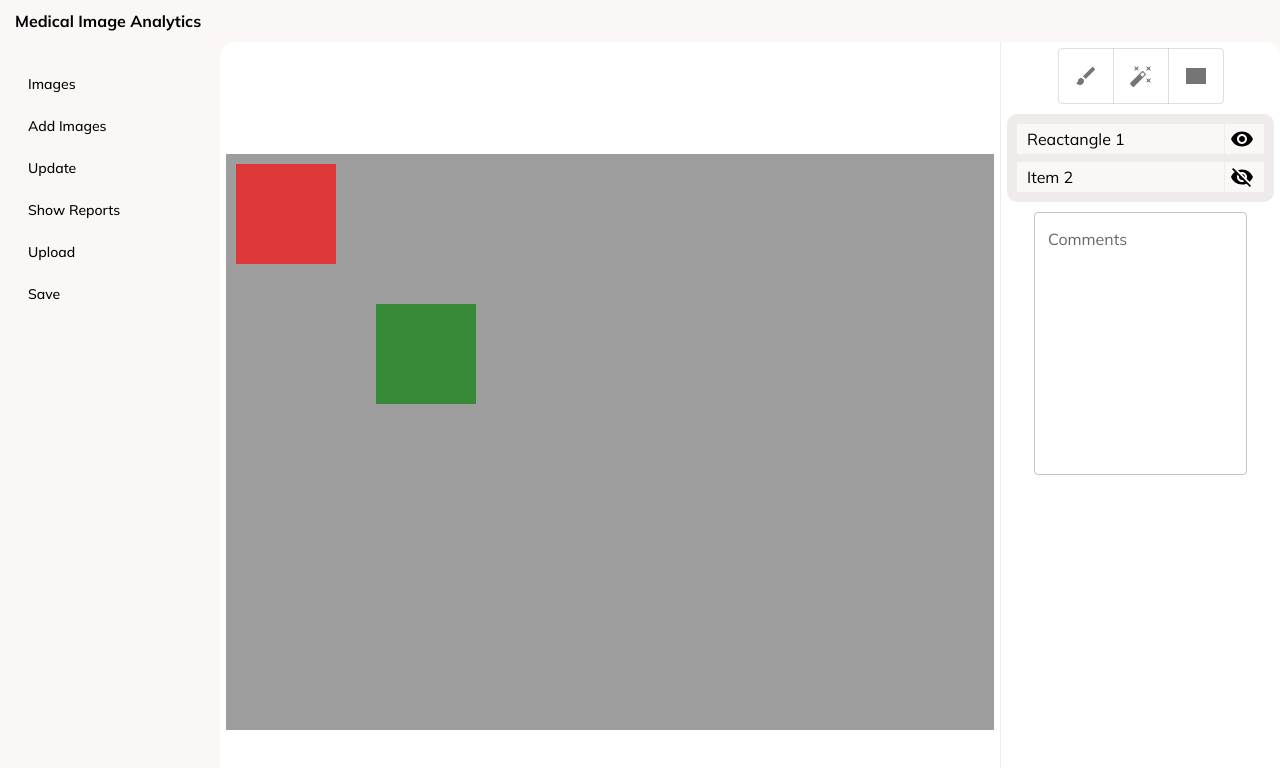
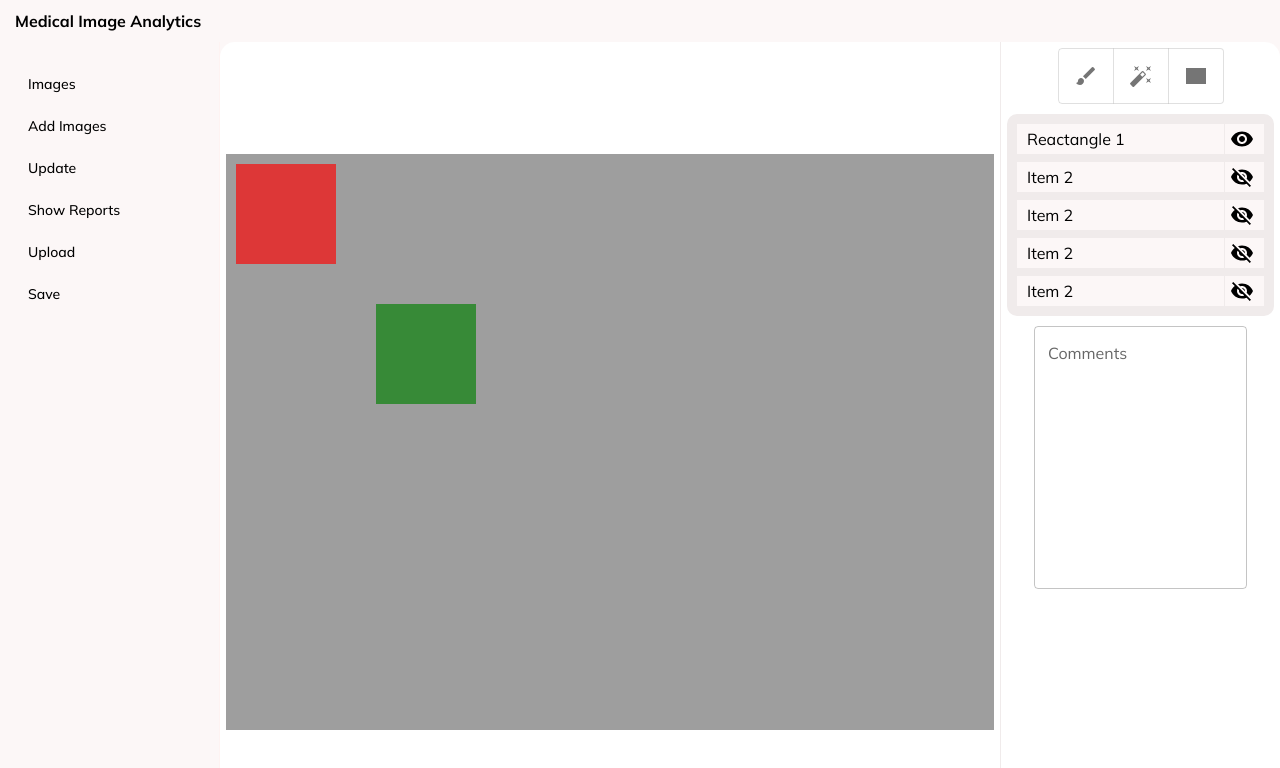
Before and after one commit to fahad-git/cardiacsegnet-frontend, a Next.js app in the folder frontend/: page /imageEditor in a window 1280 px wide. Shown: the top 768 px of the page. Built offline with nearby package versions, Linux system fonts and the light colour scheme.

Commit message:
add rectangle on canvas

```diff
--- a/frontend/src/components/ImageEditorComponents/ImageEditor/ImageEditor.tsx
+++ b/frontend/src/components/ImageEditorComponents/ImageEditor/ImageEditor.tsx
@@ -94,6 +94,19 @@ function ImageEditor() {
     e: React.MouseEvent<HTMLElement>,
     newValue: string | null
   ) => {
+    if (newValue === "rectangle") {
+      setRectangles([
+        ...rectangles,
+        {
+          x: 10,
+          y: 10,
+          width: 100,
+          height: 100,
+          fill: "pink",
+          id: "rect" + rectangles.length + 1,
+        },
+      ]);
+    }
     if (newValue === tool || newValue === "rectangle") {
       setTool(null);
     } else {
--- a/frontend/src/components/ImageEditorComponents/LayersStack/LayersStack.tsx
+++ b/frontend/src/components/ImageEditorComponents/LayersStack/LayersStack.tsx
@@ -52,6 +52,25 @@ function LayersStack() {
             <VisibilityOffIcon />
           </IconContainer>
         </Item>
+        <Item>
+          Item 2
+          <IconContainer>
+            <VisibilityOffIcon />
+          </IconContainer>
+        </Item>
+        <Item>
+          Item 2
+          <IconContainer>
+            <VisibilityOffIcon />
+          </IconContainer>
+        </Item>
+        <Item>
+          Item 2
+          <IconContainer>
+            <VisibilityOffIcon />
+          </IconContainer>
+        </Item>
+
         {/* <Item>Item 3</Item>
         <Item>Item 1</Item>
         <Item>Item 2</Item>
```
